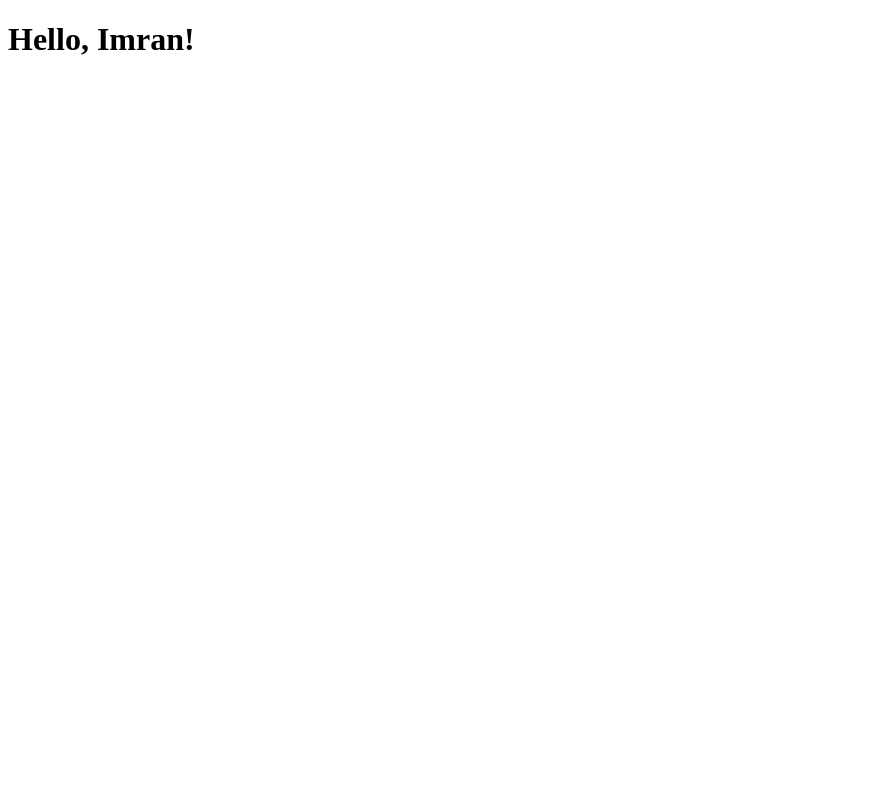
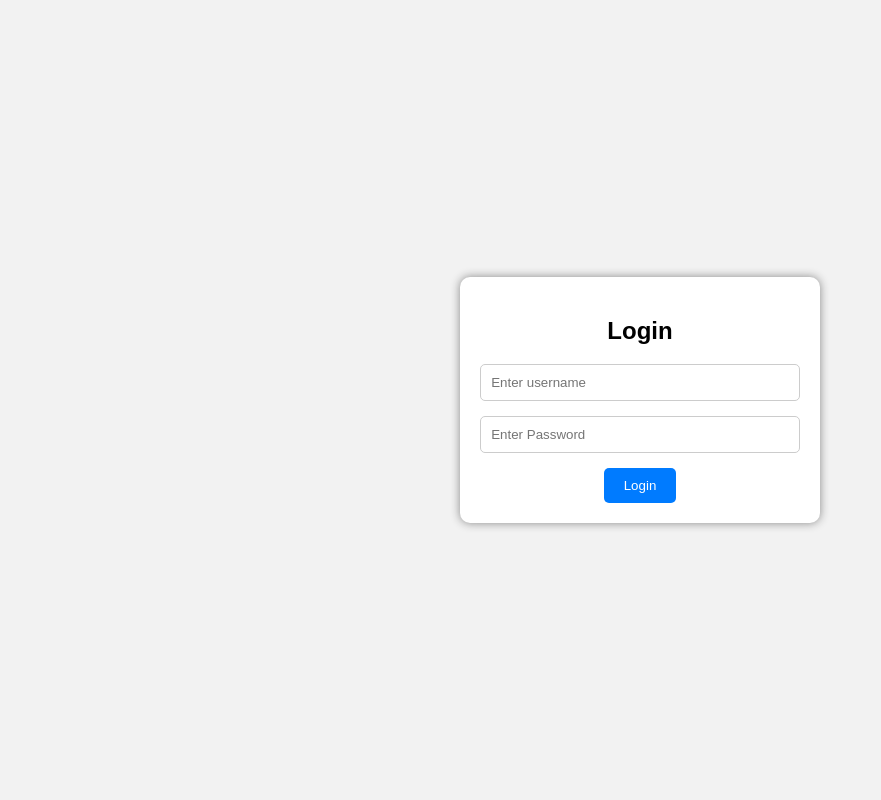
Before and after one commit to MuhammadSyyed/TSA_Project, a FastAPI app: page / in a window 1280 px wide. Before the commit the part shown is almost empty. Shown: the whole page, without its empty margins (0-881 px from the left). Run offline with FastAPI, Linux system fonts and the light colour scheme.

Commit message:
adds login page

```diff
--- a/app.py
+++ b/app.py
@@ -1,8 +1,9 @@
-from fastapi import FastAPI, HTTPException, Depends, Request, status
+from fastapi import FastAPI, HTTPException, Depends, Request, status, Form
 from fastapi.templating import Jinja2Templates
 from db_utils import expire_session_for_user, get_user, add_user, get_user_by_session_id, log, add_session, valid_session
 import models as model
 from fastapi.security import HTTPBasic, HTTPBasicCredentials
+from fastapi.staticfiles import StaticFiles
 import configs as config
 import random
 from datetime import datetime, timedelta
@@ -10,9 +11,11 @@ from datetime import datetime, timedelta
 templates = Jinja2Templates(directory="templates")
 
 app = FastAPI()
+app.mount("/static", StaticFiles(directory="static"), name="static")
 
 
-def authenticate_user(user_data: model.UserLogin):
+def authenticate_user(username: str = Form(...), password: str = Form(...)):
+    user_data = model.UserLogin(**{"username": username, "password": password})
     user = get_user(user_data)
     if not user:
         raise HTTPException(
@@ -39,7 +42,7 @@ def verify_through_session_id(request: Request):
 
 
 def create_session(user: model.User):
-    log("out", (user.id, user.username))
+    log("Session Created", (user.id, user.username))
     session_id = random.randint(0, 1000000)
     session_id = add_session(model.Session(session_id=session_id, user_id=user.id, username=user.username,
                              created_at=datetime.now().timestamp(), valid_before=datetime.now().timestamp()+3600))
@@ -48,8 +51,8 @@ def create_session(user: model.User):
 
 @app.get('/')
 def index(request: Request):
-    context = {"request":request,"name":"Imran"}
-    return templates.TemplateResponse("index.html",context=context)
+    context = {"request": request, "name": "Imran"}
+    return templates.TemplateResponse("index.html", context=context)
 
 
 @app.get("/me")
@@ -58,9 +61,9 @@ def read_current_user(user: model.User = Depends(verify_through_session_id)):
 
 
 @app.post("/login", response_model=dict)
-def login(user: model.User = Depends(authenticate_user)):
+def login(request: Request, user: model.User = Depends(authenticate_user)):
     session_id = create_session(user)
-    return {"message": "Logged in successfully", "session_id": session_id}
+    return templates.TemplateResponse("layout.html", {"request": request, "variable": session_id,"user":user})
 
 
 @app.post("/signup", response_model=dict)
--- /dev/null
+++ b/static/css/style.css
@@ -0,0 +1,44 @@
+#login-body {
+    font-family: Arial, sans-serif;
+    background-color: #f2f2f2;
+    display: flex;
+    justify-content: center;
+    align-items: center;
+    height: 100vh;
+    margin: 0;
+}
+
+#login-container {
+    width: 25%;
+    height: auto;
+    background-color: #fff;
+    padding: 20px;
+    box-shadow: 0px 0px 10px 0px #888888;
+    border-radius: 10px;
+}
+
+#login-container label {
+    display: block;
+    margin-bottom: 8px;
+}
+
+#login-container input {
+    width: 93%;
+    padding: 10px;
+    margin-bottom: 15px;
+    border: 1px solid #ccc;
+    border-radius: 5px;
+}
+
+#login-button {
+    background-color: #007BFF;
+    color: #fff;
+    border: none;
+    padding: 10px 20px;
+    border-radius: 5px;
+    cursor: pointer;
+}
+
+#login-button:hover {
+    background-color: #0056b3;
+}
--- a/templates/index.html
+++ b/templates/index.html
@@ -1,9 +1,26 @@
 <!DOCTYPE html>
-<html>
+<html lang="en">
+
 <head>
-    <title>Welcome {{name}}</title>
+    <meta charset="UTF-8">
+    <meta name="viewport" content="width=device-width, initial-scale=1.0">
+    <title>Login Page</title>
+    <link rel="stylesheet" type="text/css" href="../static/css/style.css">
 </head>
-<body>
-    <h1>Hello, {{ name }}!</h1>
+
+<body id="login-body">
+    <div id="login-container">
+        <center>
+            <h2>Login</h2>
+
+            <form action="/login" method="post">
+                <input type="text" id="username" name="username" placeholder="Enter username" required>
+                <input type="password" id="password" name="password" placeholder="Enter Password" required>
+                <br />
+                <button type="submit" id="login-button">Login</button>
+        </center>
+        </form>
+    </div>
 </body>
+
 </html>
--- /dev/null
+++ b/templates/layout.html
@@ -0,0 +1 @@
+{{variable}}
```
Also changed, not shown: logs.txt (+14 -0 lines), SystemDB.db, 6 other files.
